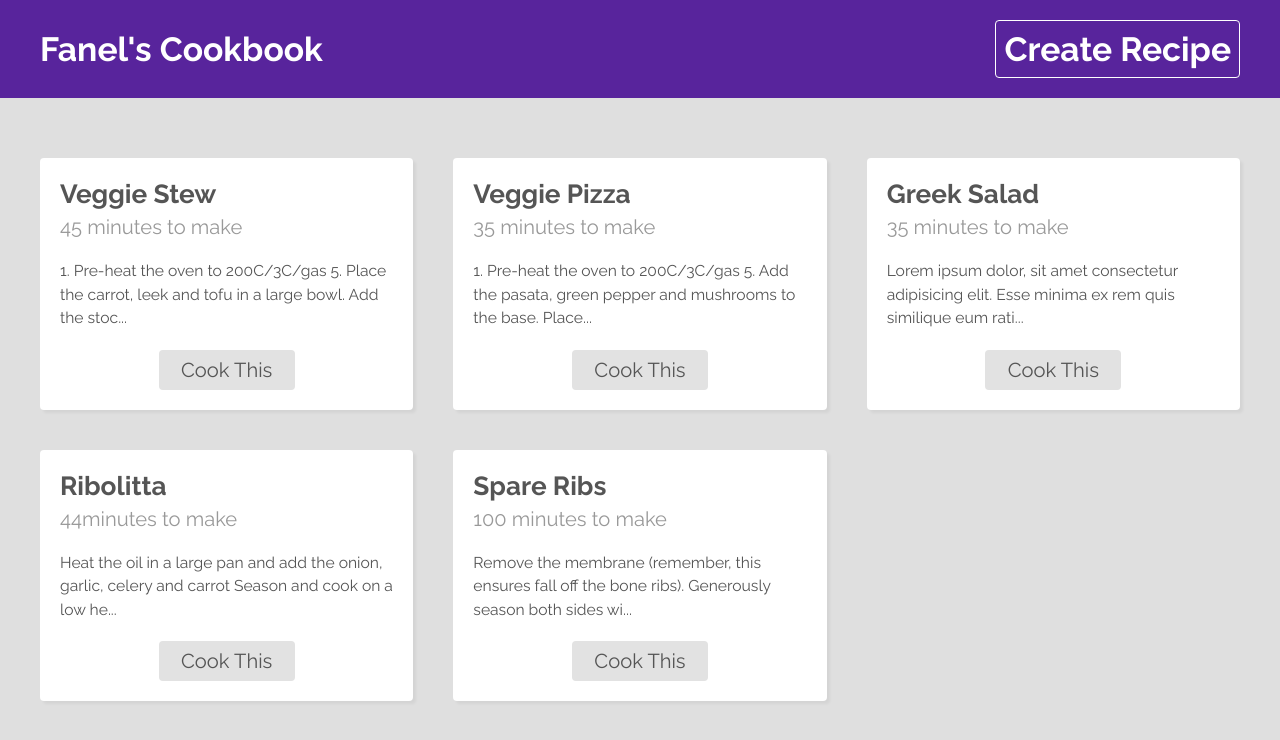
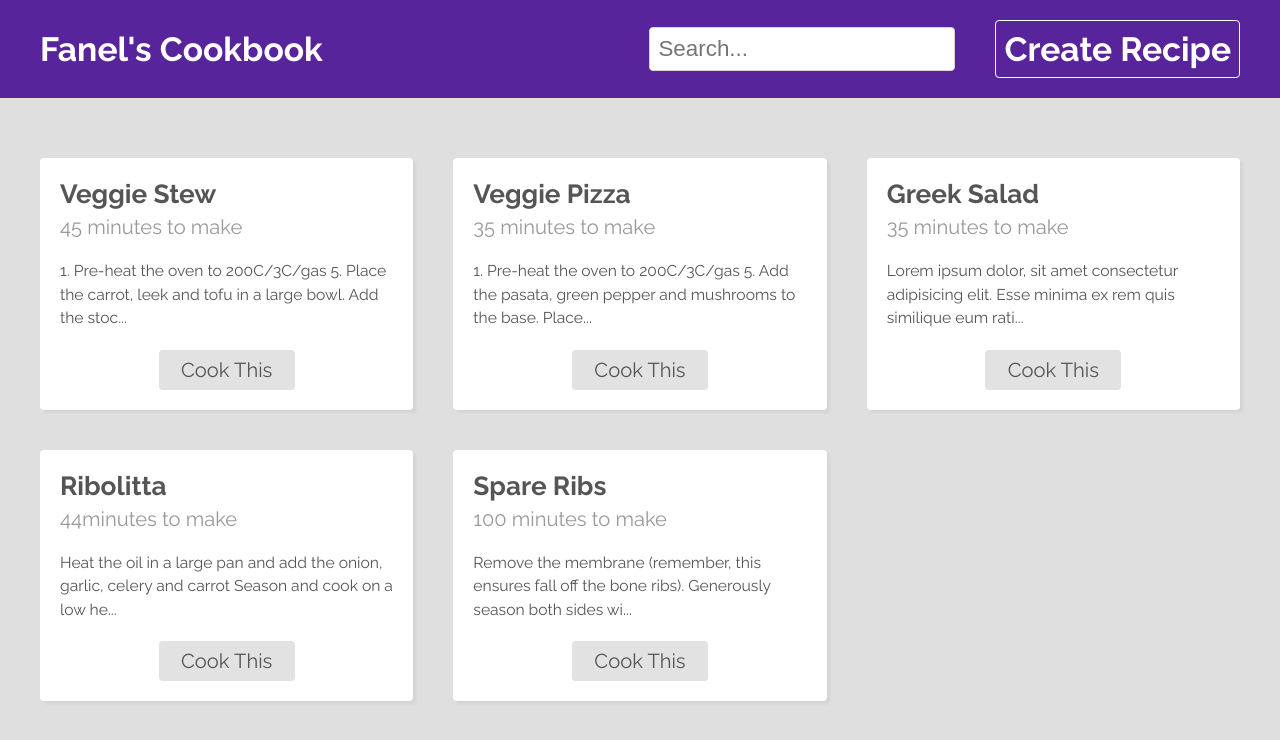
Before and after one commit to Fanel99/cookbook-react, a React (Create React App) app: page / in a window 1280 px wide. Shown: the top 740 px of the page. Built offline with nearby package versions, Linux system fonts and the light colour scheme; data requests are answered from the project's data file.

Commit message:
add searchbar component

```diff
--- a/src/components/Navbar.js
+++ b/src/components/Navbar.js
@@ -1,5 +1,6 @@
 import './Navbar.css';
 import { Link } from 'react-router-dom';
+import Searchbar from './Searchbar';
 
 export default function Navbar() {
   return (
@@ -8,6 +9,7 @@
         <Link to="/" className="brand">
           <h1>Fanel's Cookbook</h1>
         </Link>
+        <Searchbar />
         <Link to="/create">
           <h1>Create Recipe</h1>
         </Link>
--- /dev/null
+++ b/src/components/Searchbar.css
@@ -0,0 +1,8 @@
+.searchbar form {
+  display: flex;
+  align-items: center;
+}
+
+.searchbar input {
+  margin-left: 10px;
+}
--- /dev/null
+++ b/src/components/Searchbar.js
@@ -0,0 +1,28 @@
+import './Searchbar.css';
+import { useState } from 'react';
+import { useHistory } from 'react-router-dom';
+
+export default function Searchbar() {
+  const [term, setTerm] = useState('');
+  const history = useHistory();
+
+  const handleSubmit = (e) => {
+    e.preventDefault();
+    history.push(`/search?q=${term}`);
+  };
+
+  return (
+    <div className="searchbar">
+      <form onSubmit={handleSubmit}>
+        <label htmlFor="search"> </label>
+        <input
+          placeholder="Search..."
+          type="text"
+          id="search"
+          required
+          onChange={(e) => setTerm(e.target.value)}
+        />
+      </form>
+    </div>
+  );
+}
```
